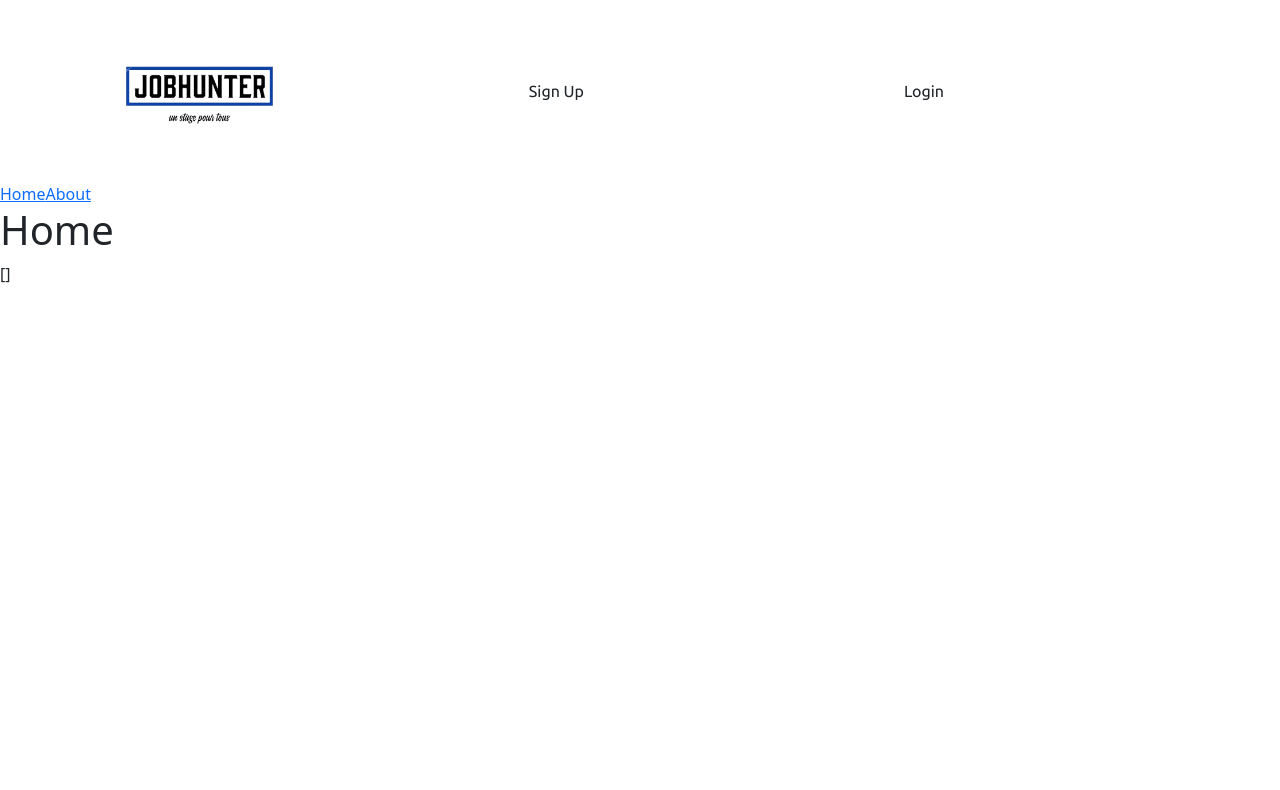
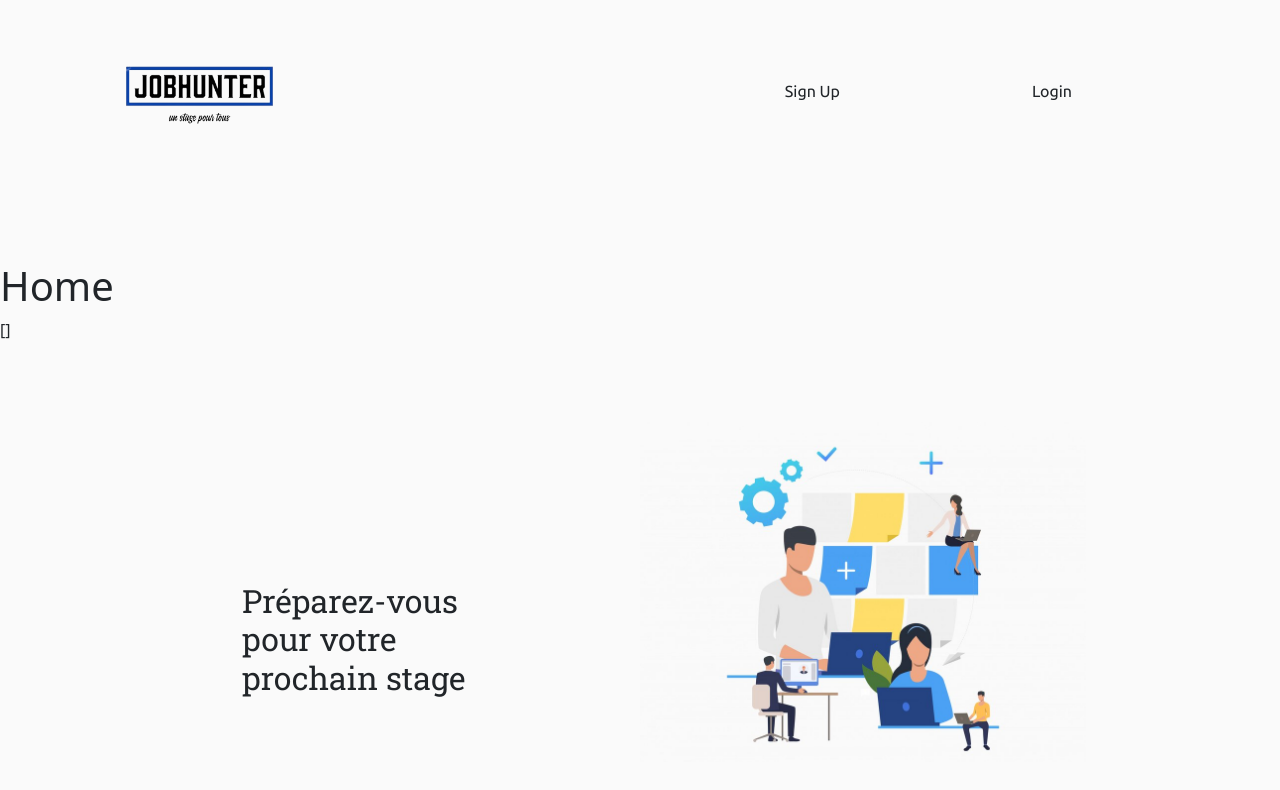
Before and after one commit to KarimHaddadi20/jobhunter, a Vue app: page / in a window 1280 px wide. Shown: the top 790 px of the page. Built offline with nearby package versions, Linux system fonts and the light colour scheme; no server answers.

Commit message:
Delete unused files and update App.vue and NavBar.vue

```diff
--- a/src/App.vue
+++ b/src/App.vue
@@ -3,6 +3,7 @@
 <script setup>
 import { RouterLink, RouterView } from 'vue-router'
 import NavBar from '@/components/NavBar.vue';
+import VisuoPitch from './components/VisuoPitch.vue';
 
 </script>
 
@@ -12,17 +13,26 @@ import NavBar from '@/components/NavBar.vue';
     <NavBar />
 
 
-      <nav>
-        <RouterLink to="/">Home</RouterLink>
-        <RouterLink to="/about">About</RouterLink>
-      </nav>
+
+    <!-- <nav>
+      <RouterLink to="/">Home</RouterLink>
+      <RouterLink to="/about">About</RouterLink>
+    </nav> -->
 
   </header>
 
   <RouterView />
 
+<div>
+
+  <VisuoPitch />
+
+</div>
 </template>
 
 <style scoped>
 
+
+
+
 </style>
--- a/src/assets/main.scss
+++ b/src/assets/main.scss
@@ -0,0 +1,5 @@
+// File: main.scss
+
+body {
+    background-color: #FAFAFA; // Remplacez #f0f0f0 par la couleur de votre choix
+  }
--- a/src/components/NavBar.vue
+++ b/src/components/NavBar.vue
@@ -20,14 +20,13 @@
 
 <style scoped>
 
-body {
-  background-color: #FBFDFF;
-}
 
 .navbar {
   display: flex;
   justify-content: space-between;
   padding: 1em;
+  margin-bottom: 80px;
+
 }
 
 .logo {
@@ -43,13 +42,12 @@ display: flex;
 
 
 .nav-link {
+display: inline-block;
+font-family: "Ubuntu", sans-serif;
+font-weight: 400;
+font-style: normal;
+margin-right: 12em;
 
-display: inline-block;
-
-font-family: "Ubuntu", sans-serif;
-  font-weight: 400;
-  font-style: normal;
-  margin-right: 20em;
 
 }
 </style>
--- /dev/null
+++ b/src/components/VisuoPitch.vue
@@ -0,0 +1,47 @@
+<template>
+
+    <div class="container">
+        <div class="left-column">
+          <h1>Préparez-vous pour votre prochain stage</h1>
+        </div>
+        <div class="right-column">
+          <img src="@/assets/homepicture.jpg" alt="img">
+        </div>
+      </div>
+
+</template>
+
+
+<script setup>
+//
+</script>
+
+
+<style scoped>
+.container {
+    display: flex;
+}
+
+.left-column, .right-column {
+    flex: 1;
+    margin-top: 80px;
+  }
+
+.right-column img {
+    width: 80%;
+    height: auto;
+}
+
+.left-column h1 {
+    font-size: 2em;
+    font-weight: 400;
+    font-family: "Roboto Slab", serif;
+    margin-left: 5em;
+    margin-right: 5em;
+    margin-top: 5em;
+    margin-bottom: 5em;
+}
+
+
+
+</style>
```
Also changed, not shown: src/assets/homepicture.jpg (renamed from img/homepicture.jpg).
